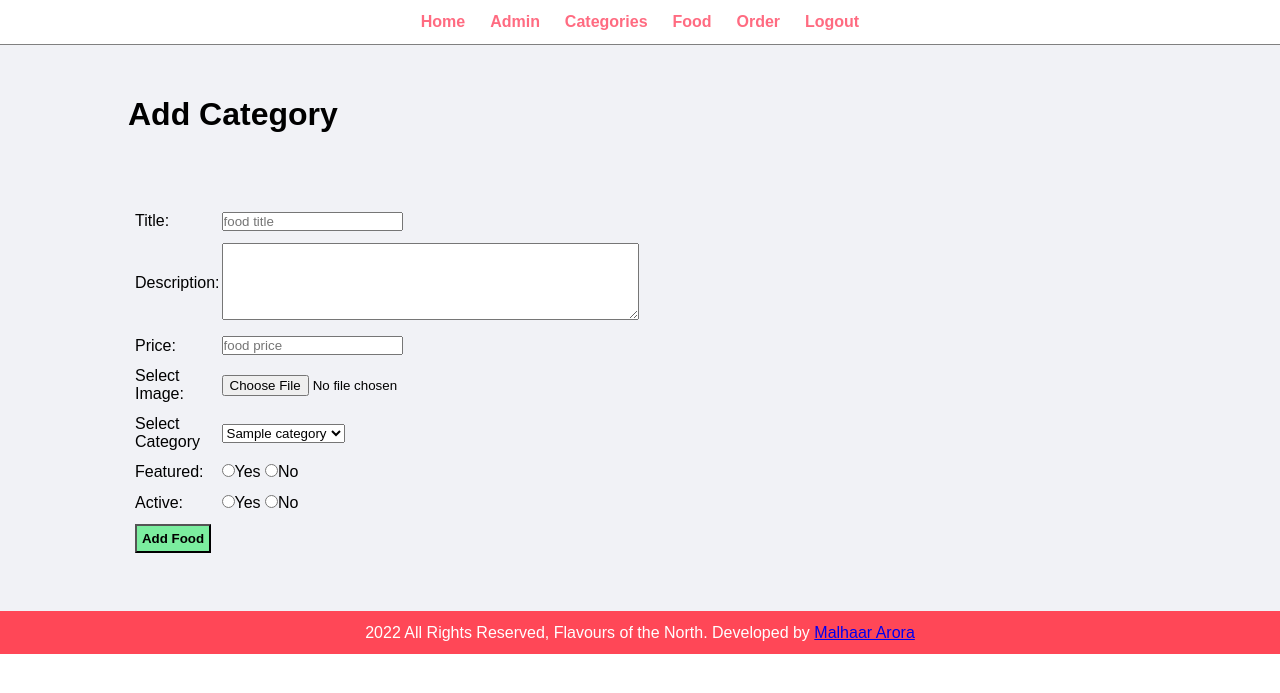
After one commit to malhaar2002/TICCI, a PHP site: page /food-order/admin/add-food.php in a window 1280 px wide. The commit adds this page. Shown: the top 693 px of the page. Run offline with PHP 8.4, Linux system fonts and the light colour scheme; the visitor is signed in with stand-in values (Sample User, id 1); tables that the repository leaves empty or names only in its code hold one stand-in row (values such as "Sample post").

Commit message:
Add files via upload

```diff
--- /dev/null
+++ b/food-order/admin/add-food.php
@@ -0,0 +1,212 @@
+<?php include("partials/menu.php"); ?>
+
+<div class="main-content">
+    <div class="wrapper">
+        <h1>Add Category</h1>
+        <br><br>
+
+        <?php
+            if (isset($_SESSION['add-food'])) {
+                echo $_SESSION['add-food'];
+                unset ($_SESSION['add-food']);
+            }
+            if (isset($_SESSION['upload-image'])) {
+                echo $_SESSION['upload-image'];
+                unset ($_SESSION['upload-image']);
+            }
+            if (isset($_SESSION['category-not-selected'])) {
+                echo $_SESSION['category-not-selected'];
+                unset ($_SESSION['category-not-selected']);
+            }
+        ?>
+
+        <br><br>
+
+        <!-- Add Food Form Starts -->
+        <form action="" method="POST" enctype="multipart/form-data">
+            <table class="tbl-30">
+
+                <tr>
+                    <td>Title: </td>
+                    <td>
+                        <input type="text" name="title" placeholder="food title">
+                    </td>
+                </tr>
+
+                <tr>
+                    <td>Description: </td>
+                    <td>
+                        <textarea name="description" cols="50" rows="5"></textarea>
+                    </td>
+                </tr>
+                <tr>
+
+                    <td>Price: </td>
+                    <td>
+                        <input type="number" name="price" placeholder="food price">
+                    </td>
+                </tr>
+
+                <tr>
+                    <td>Select Image: </td>
+                    <td>
+                        <input type="file" name="image">
+                    </td>
+                </tr>
+
+                <tr>
+                    <td>Select Category</td>
+                <td>
+                    <select name="category">
+                        <?php
+                            $sql = "SELECT id, title FROM tbl_category";
+                            $res = mysqli_query($conn, $sql);
+
+                            if ($res == TRUE) {
+                                $count = mysqli_num_rows($res);
+
+                                if ($count > 0) {
+                                    while ($rows = mysqli_fetch_assoc($res)) {
+
+                                        $id = $rows['id'];
+                                        $category_name = $rows['title'];
+
+                                        ?>
+
+                                        <option value="<?php echo $category_name ?>"><?php echo $category_name ?></option>
+
+                                        <?php
+
+                                    }
+                                }
+                            }
+                        ?>
+                    </select>
+                </td>
+                </tr>
+
+                <tr>
+                    <td>Featured: </td>
+                    <td>
+                        <input type="radio" name="featured" value="Yes">Yes
+                        <input type="radio" name="featured" value="No">No
+                    </td>
+                </tr>
+
+                <tr>
+                    <td>Active: </td>
+                    <td>
+                        <input type="radio" name="active" value="Yes">Yes
+                        <input type="radio" name="active" value="No">No
+                    </td>
+                </tr>
+
+                <tr>
+                    <td colspan=2>
+                        <input type="submit" value="Add Food" name="submit" class="btn-secondary">
+                    </td>
+                </tr>
+
+            </table>
+        </form>
+        <!-- Add Food Form Ends -->
+
+        <?php
+            if (isset($_POST['submit'])) {
+
+                // 1. Get the values from food form
+                $title = $_POST['title'];
+                $description = $_POST['description'];
+                $price = $_POST['price'];
+
+                // For radio buttons, we need to check if a value is selected or not
+
+                if (isset($_POST['featured'])) {
+                    $featured = $_POST['featured'];
+                } else {
+                    $featured = "No";
+                }
+
+                if (isset($_POST['active'])) {
+                    $active = $_POST['active'];
+                } else {
+                    $active = "No";
+                }
+
+                // Check if category has been selected
+                if (isset($_POST['category'])) {
+                    $category = $_POST['category'];
+                } else {
+                    $_SESSION['category-not-selected'] = "<div class='error'>Category not Selected<?div>";
+                    header("location:".SITEURL."admin/add-food.php");
+                    die();
+                }
+
+                // Check whether image is uploaded and set value for image name accordingly
+                // print_r($_FILES['image']);
+                // die();
+
+                if (isset($_FILES['image']['name'])) {
+
+                    // Upload the image
+                    // To upload image we need image name, source path and destination path
+                    $image_name = $_FILES['image']['name'];
+
+                    // Auto Rename the Image
+
+                    // Get the extension of our image (jpg, png, gif, etc.)
+                    $ext = end(explode('.', $image_name));
+
+                    // Rename the image
+                    date_default_timezone_set('Asia/Kolkata');
+                    echo date_default_timezone_get();
+                    echo $date = date('m-d-Y-h-i-s-a', time());
+                    $image_name = 'Food_Item_'.$date.'.'.$ext;
+
+                    $source_path = $_FILES['image']['tmp_name'];
+                    $destination_path = "../assets/img/menu/".$image_name;
+
+                    // upload the image
+                    $upload = move_uploaded_file($source_path, $destination_path);
+
+                    // Check whether the image is uploaded or not
+                    if ($upload==FALSE) {
+                        $_SESSION['upload-image'] = "<div class = 'error'>Failed to Upload Image</div>";
+                        header("location:".SITEURL."admin/add-food.php");
+                        die();
+                    }
+
+
+                } else {
+                    // Don't upload image and set the image_name value as blank
+                    $image_name = "";
+                }
+
+                // 2. Create sql query to insert category into database
+                $sql = "INSERT INTO tbl_food SET
+                title = '$title',
+                description = '$description',
+                price = '$price',
+                image_name = '$image_name',
+                category_name = '$category',
+                active = '$active',
+                featured = '$featured'
+                ";
+
+                // 3. Execute the query
+                $res = mysqli_query($conn, $sql);
+
+                // 4. Check whether query is executed
+                if ($res == TRUE) {
+                    $_SESSION['add-food'] = "<div class='success'>Food Item Added Successfully</div>";
+                    header("location:".SITEURL."admin/manage-food.php");
+                } else {
+                    $_SESSION['add-food'] = "<div class='error'>Failed to Add Food Item</div>";
+                }
+            }
+        ?>
+
+    </div>
+</div>
+
+<?php include("partials/footer.php"); ?>
```
Also changed, not shown: food-order/admin/add-category.php (+0 -52 lines), food-order/admin/manage-category.php (+1 -19 lines), food-order/admin/manage-food.php (+77 -32 lines).
